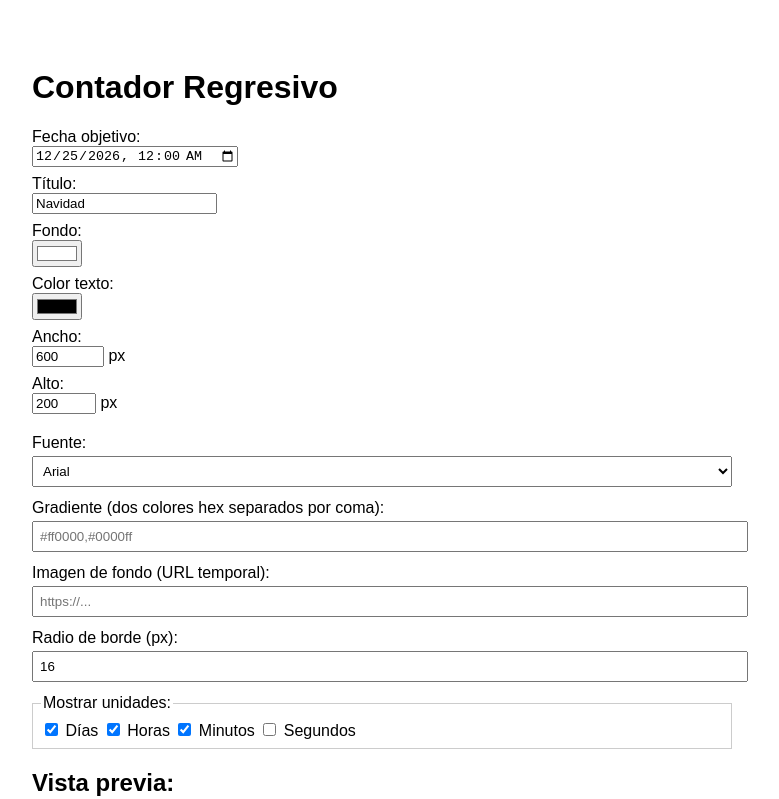
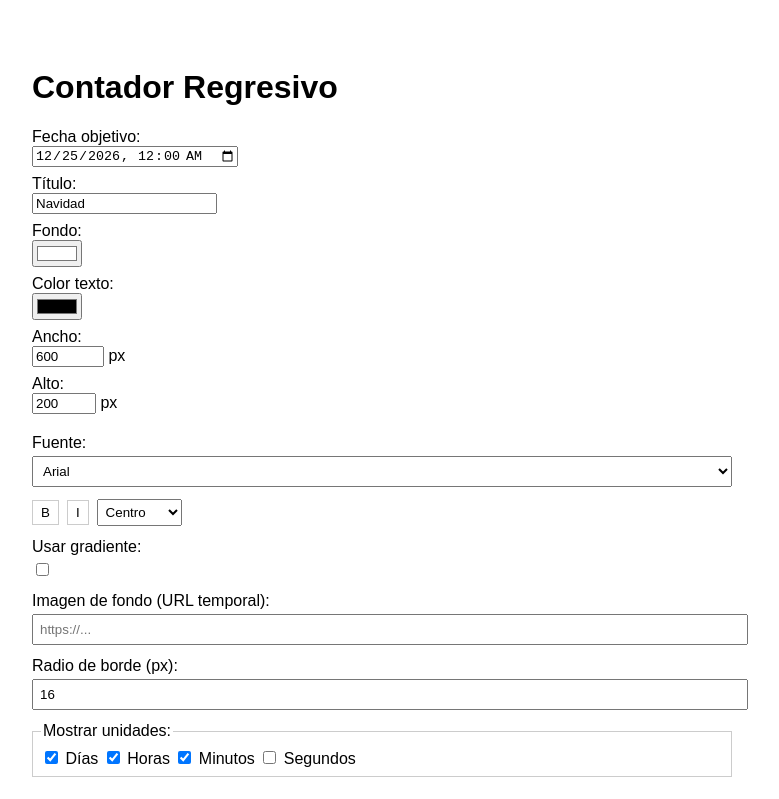
Before and after one commit to EA-UC-NLC/contadores, a Next.js app: page / in a window 1280 px wide. Shown: the top 799 px of the page, without its empty margins (258-1037 px from the left). Built offline with nearby package versions, Linux system fonts and the light colour scheme.

Commit message:
feat: menú visual tipo Word para negrita, cursiva y justificación del título

```diff
--- a/app/FormGenerator.tsx
+++ b/app/FormGenerator.tsx
@@ -11,6 +11,12 @@ const FONT_OPTIONS = [
   { label: "Impact", value: "Impact, Charcoal, sans-serif" },
 ];
 
+const JUSTIFY_OPTIONS = [
+  { label: "Izquierda", value: "start" },
+  { label: "Centro", value: "middle" },
+  { label: "Derecha", value: "end" },
+];
+
 export default function FormGenerator() {
   const [date, setDate] = useState("2026-12-25T00:00:00");
   const [title, setTitle] = useState("Navidad");
@@ -19,17 +25,23 @@ export default function FormGenerator() {
   const [width, setWidth] = useState("600");
   const [height, setHeight] = useState("200");
   const [font, setFont] = useState(FONT_OPTIONS[0].value);
-  const [gradient, setGradient] = useState(""); // formato: color1,color2
+  const [gradient1, setGradient1] = useState("#1e90ff");
+  const [gradient2, setGradient2] = useState("#0072ff");
+  const [useGradient, setUseGradient] = useState(false);
   const [imageUrl, setImageUrl] = useState(""); // para imagen temporal
   const [borderRadius, setBorderRadius] = useState(16);
   const [showDays, setShowDays] = useState(true);
   const [showHours, setShowHours] = useState(true);
   const [showMinutes, setShowMinutes] = useState(true);
   const [showSeconds, setShowSeconds] = useState(false);
+  const [bold, setBold] = useState(false);
+  const [italic, setItalic] = useState(false);
+  const [justify, setJustify] = useState("middle");
 
+  const gradientParam = useGradient ? `&gradient=${encodeURIComponent(gradient1.replace('#',''))},${encodeURIComponent(gradient2.replace('#',''))}` : '';
   const url = `/api/countdown?date=${encodeURIComponent(
     date
-  )}&title=${encodeURIComponent(title)}&bg=${bg.replace('#','')}&color=${color.replace('#','')}&width=${width}&height=${height}&font=${encodeURIComponent(font)}${gradient ? `&gradient=${encodeURIComponent(gradient)}` : ''}${imageUrl ? `&image=${encodeURIComponent(imageUrl)}` : ''}&borderRadius=${borderRadius}&showDays=${showDays}&showHours=${showHours}&showMinutes=${showMinutes}&showSeconds=${showSeconds}`;
+  )}&title=${encodeURIComponent(title)}&bg=${bg.replace('#','')}&color=${color.replace('#','')}&width=${width}&height=${height}&font=${encodeURIComponent(font)}${gradientParam}${imageUrl ? `&image=${encodeURIComponent(imageUrl)}` : ''}&borderRadius=${borderRadius}&showDays=${showDays}&showHours=${showHours}&showMinutes=${showMinutes}&showSeconds=${showSeconds}&bold=${bold}&italic=${italic}&justify=${justify}`;
   const htmlSnippet = `<img src="https://contadores-sigma.vercel.app${url}" alt="Contador regresivo" width="${width}">`;
 
   return (
@@ -58,8 +70,24 @@ export default function FormGenerator() {
           <option key={opt.value} value={opt.value}>{opt.label}</option>
         ))}
       </select>
-      <label style={{ display: 'block', margin: '12px 0 4px' }}>Gradiente (dos colores hex separados por coma):</label>
-      <input type="text" value={gradient} onChange={e => setGradient(e.target.value)} placeholder="#ff0000,#0000ff" style={{ width: '100%', padding: 6 }} />
+      <div style={{ display: 'flex', gap: 8, alignItems: 'center', margin: '12px 0 4px' }}>
+        <button type="button" style={{ fontWeight: bold ? 'bold' : 'normal', border: '1px solid #ccc', background: '#fff', padding: '4px 8px', cursor: 'pointer' }} onClick={() => setBold(b => !b)}>B</button>
+        <button type="button" style={{ fontStyle: italic ? 'italic' : 'normal', border: '1px solid #ccc', background: '#fff', padding: '4px 8px', cursor: 'pointer' }} onClick={() => setItalic(i => !i)}>I</button>
+        <select value={justify} onChange={e => setJustify(e.target.value)} style={{ padding: 4 }}>
+          {JUSTIFY_OPTIONS.map(opt => (
+            <option key={opt.value} value={opt.value}>{opt.label}</option>
+          ))}
+        </select>
+      </div>
+      <label style={{ display: 'block', margin: '12px 0 4px' }}>Usar gradiente:</label>
+      <input type="checkbox" checked={useGradient} onChange={e => setUseGradient(e.target.checked)} />
+      {useGradient && (
+        <div style={{ display: 'flex', gap: 8, alignItems: 'center', margin: '8px 0' }}>
+          <input type="color" value={gradient1} onChange={e => setGradient1(e.target.value)} />
+          <span style={{ fontWeight: 600 }}>→</span>
+          <input type="color" value={gradient2} onChange={e => setGradient2(e.target.value)} />
+        </div>
+      )}
       <label style={{ display: 'block', margin: '12px 0 4px' }}>Imagen de fondo (URL temporal):</label>
       <input type="text" value={imageUrl} onChange={e => setImageUrl(e.target.value)} placeholder="https://..." style={{ width: '100%', padding: 6 }} />
       <label style={{ display: 'block', margin: '12px 0 4px' }}>Radio de borde (px):</label>
@@ -71,8 +99,6 @@ export default function FormGenerator() {
         <label><input type="checkbox" checked={showMinutes} onChange={e => setShowMinutes(e.target.checked)} /> Minutos</label>{' '}
         <label><input type="checkbox" checked={showSeconds} onChange={e => setShowSeconds(e.target.checked)} /> Segundos</label>
       </fieldset>
-      <h2>Vista previa:</h2>
-      <img src={url} alt="Contador regresivo" width={width} height={height} style={{border:'1px solid #ccc',marginBottom:20}} />
       <h2>HTML para HubSpot:</h2>
       <textarea style={{width:'100%',height:60}} readOnly value={htmlSnippet} />
       <p>Pega este código en un módulo HTML personalizado en HubSpot.</p>
--- a/app/api/countdown/route.ts
+++ b/app/api/countdown/route.ts
@@ -27,6 +27,9 @@ export async function GET(req: Request) {
   const showMinutes = p.get('showMinutes') !== 'false'
   const showSeconds = p.get('showSeconds') !== 'false'
   const layout = p.get('layout') || 'horizontal'
+  const bold = p.get('bold') === 'true';
+  const italic = p.get('italic') === 'true';
+  const justify = p.get('justify') || 'middle';
   const borderRadius = Number(p.get('borderRadius') || 16)
   const separator = p.get('separator') !== 'false'
   const expiredMsg = p.get('expiredMsg') || (lang === 'es' ? 'Evento finalizado' : 'Event ended')
@@ -95,9 +98,13 @@ export async function GET(req: Request) {
       }
     })
 
-    const titleEl = title ? `<text x="50%" y="${titleSize + 10}" dominant-baseline="hanging" text-anchor="middle" font-family="${escapeHtml(
+    const fontWeight = bold ? 'bold' : 'normal';
+    const fontStyle = italic ? 'italic' : 'normal';
+    const anchor = justify;
+    const anchorX = justify === 'start' ? '5%' : justify === 'end' ? '95%' : '50%';
+    const titleEl = title ? `<text x="${anchorX}" y="${titleSize + 10}" dominant-baseline="hanging" text-anchor="${anchor}" font-family="${escapeHtml(
       fontFamily
-    )}" font-size="${titleSize}" fill="#${color}">${escapeHtml(title)}</text>` : ''
+    )}" font-size="${titleSize}" fill="#${color}" font-weight="${fontWeight}" font-style="${fontStyle}">${escapeHtml(title)}</text>` : ''
 
     content = `${titleEl}\n<g transform="translate(0,${title ? titleSize + 20 : 20})">${items.join('\n')}</g>`
   }
```
